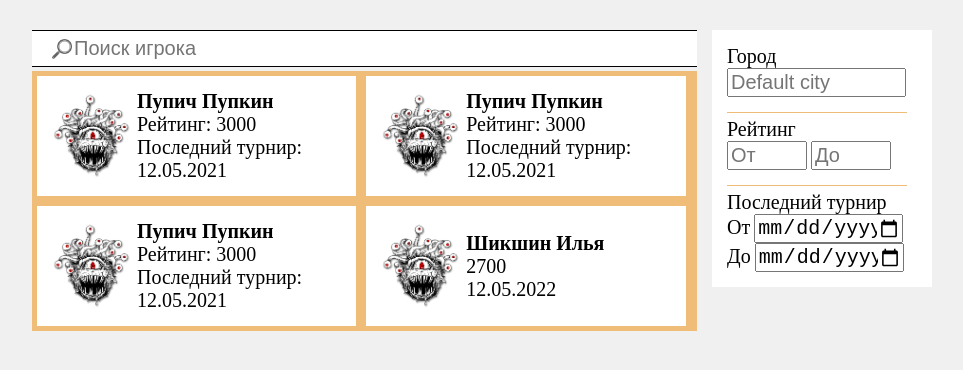
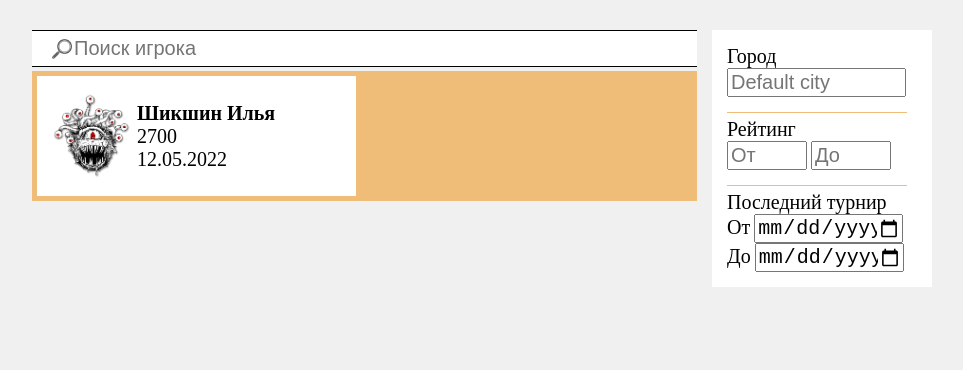
Before and after one commit to MazaiSerg/rfg_rating_searcher, a website: page index.html in a window 1280 px wide. Shown: the whole page, without its empty margins (158-1121 px from the left). Drawn offline with Linux system fonts and the light colour scheme; no server answers.

Commit message:
[*] index.html - убрал заглушечные значения, оставив только template.

```diff
--- a/index.html
+++ b/index.html
@@ -35,36 +35,6 @@
                         </div>
                     </div>
                 </template>
-                <div class="player-card">
-                    <img
-                        src="images/unknown_avatar.png"
-                        class="player-photo">
-                    <div class="player-data">
-                        <div class="player-name big-text-style">Пупич Пупкин</div>
-                        <div class="player-rating basic-text-style">Рейтинг: 3000</div>
-                        <div class="player-last-tournament-date basic-text-style"> Последний турнир: 12.05.2021</div>
-                    </div>
-                </div>
-                <div class="player-card">
-                    <img
-                            src="images/unknown_avatar.png"
-                            class="player-photo">
-                    <div class="player-data">
-                        <div class="player-name big-text-style">Пупич Пупкин</div>
-                        <div class="player-rating basic-text-style">Рейтинг: 3000</div>
-                        <div class="player-last-tournament-date basic-text-style"> Последний турнир: 12.05.2021</div>
-                    </div>
-                </div>
-                <div class="player-card">
-                    <img
-                            src="images/unknown_avatar.png"
-                            class="player-photo">
-                    <div class="player-data">
-                        <div class="player-name big-text-style">Пупич Пупкин</div>
-                        <div class="player-rating basic-text-style">Рейтинг: 3000</div>
-                        <div class="player-last-tournament-date basic-text-style"> Последний турнир: 12.05.2021</div>
-                    </div>
-                </div>
             </div>
         </div>
         <div class=" extended-search side-bar">
```
